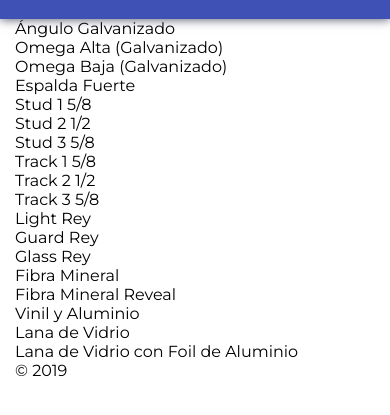
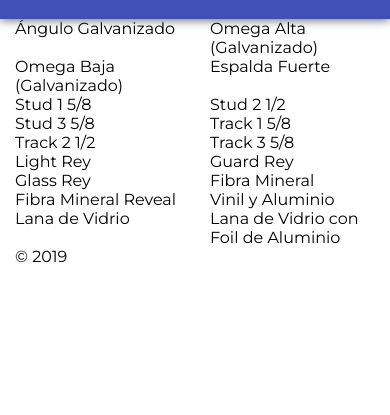
Before and after one commit to chri5bot/gypglass, a Gatsby site: page /catalog in a window 390 px wide. Shown: the part 63-478 px from the top of the page. Built offline with nearby package versions, Linux system fonts and the light colour scheme; Gatsby itself is replaced by a stand-in of ours.

Commit message:
Get products, improve grid, responsive context

```diff
--- a/src/components/Grid/index.js
+++ b/src/components/Grid/index.js
@@ -1,5 +1,4 @@
 import styled from "styled-components"
-import media from "../../styles/media"
 
 export const ContainerFluid = styled.div`
   width: 100%;
@@ -15,9 +14,6 @@ export const Container = styled.div`
   padding-left: 15px;
   margin-right: auto;
   margin-left: auto;
-  display: flex;
-  flex-direction: column;
-  flex-wrap: nowrap;
 
   @media (min-width: 576px) {
     max-width: 540px;
@@ -53,76 +49,57 @@ export const Column = styled.div`
       min-height: 1px;
     `
 
-    if (typeof props.xs == "number") {
+    if (props.xs) {
       const maxWidth = (props.xs / 12) * 100
 
       const generalStyles = `
-        ${
-          maxWidth === 0
-            ? "display: none;"
-            : `flex: 0 0 ${maxWidth}%;
-        max-width: ${maxWidth}%;`
-        }
+        flex: 0 0 ${maxWidth}%;
+        max-width: ${maxWidth}%;
       `
 
       styles += generalStyles
     }
 
-    if (typeof props.sm == "number") {
+    if (props.sm) {
       const maxWidth = (props.sm / 12) * 100
 
       const generalStyles = `
-
-        ${
-          maxWidth === 0
-            ? "display: none;"
-            : `flex: 0 0 ${maxWidth}%;
-        max-width: ${maxWidth}%;`
-        }
+        flex: 0 0 ${maxWidth}%;
+        max-width: ${maxWidth}%;
       `
 
       styles += `
-      @media ${media.sm} {
+        @media (min-width:576px) {
           ${generalStyles}
         }
       `
     }
 
-    if (typeof props.md == "number") {
+    if (props.md) {
       const maxWidth = (props.md / 12) * 100
 
       const generalStyles = `
-
-        ${
-          maxWidth === 0
-            ? "display: none;"
-            : `flex: 0 0 ${maxWidth}%;
-        max-width: ${maxWidth}%;`
-        }
+        flex: 0 0 ${maxWidth}%;
+        max-width: ${maxWidth}%;
       `
 
       styles += `
-      @media ${media.md} {
+        @media (min-width:768px) {
           ${generalStyles}
         }
       `
     }
 
-    if (typeof props.lg == "number") {
+    if (props.lg) {
       const maxWidth = (props.lg / 12) * 100
 
       const generalStyles = `
-
-        ${
-          maxWidth === 0
-            ? "display: none;"
-            : `flex: 0 0 ${maxWidth}%;
-        max-width: ${maxWidth}%;`
-        }
+        flex: 0 0 ${maxWidth}%;
+        max-width: ${maxWidth}%;
       `
 
       styles += `
-      @media ${media.lg} {
+        @media (min-width:992px) {
           ${generalStyles}
         }
       `
--- a/src/components/Products/index.js
+++ b/src/components/Products/index.js
@@ -1,6 +1,7 @@
 import React from "react"
+import { useStaticQuery, graphql } from "gatsby"
+
 import * as Grid from "../Grid"
-import { useStaticQuery, graphql } from "gatsby"
 
 function Products() {
   const {
@@ -21,7 +22,7 @@ function Products() {
     <Grid.Container>
       <Grid.Row>
         {products.map(({ name }) => (
-          <Grid.Column key={name} md={3}>
+          <Grid.Column key={name} md={6} xs={6} lg={3}>
             {name}
           </Grid.Column>
         ))}
--- a/src/context/ContextProviders.js
+++ b/src/context/ContextProviders.js
@@ -2,9 +2,12 @@ import React from "react"
 import PropTypes from "prop-types"
 
 import { ThemeContextProvider } from "./ThemeContext"
+import { MobileContextProvider } from "./MobileContext"
 
 export const ContextProviders = ({ children }) => (
-  <ThemeContextProvider>{children}</ThemeContextProvider>
+  <ThemeContextProvider>
+    <MobileContextProvider>{children}</MobileContextProvider>
+  </ThemeContextProvider>
 )
 ContextProviders.propTypes = {
   children: PropTypes.oneOfType([PropTypes.element, PropTypes.array])
--- /dev/null
+++ b/src/context/MobileContext/index.js
@@ -0,0 +1,40 @@
+import React, { useContext, useState, useEffect } from "react"
+
+const MobileContext = React.createContext()
+
+function useIsMobile(initialIsMobile) {
+  const [isMobile, setIsMobile] = useState(initialIsMobile)
+
+  useEffect(() => {
+    const handleResize = () => {
+      const mql = window.matchMedia(`(max-width: 767px)`)
+      setIsMobile(mql.matches)
+    }
+    window.addEventListener("resize", handleResize)
+    return () => {
+      window.removeEventListener("resize", handleResize)
+    }
+  })
+
+  return isMobile
+}
+
+function useMobileContext() {
+  const context = useContext(MobileContext)
+  if (!context) return false
+  return context
+}
+
+function MobileContextProvider({ children }) {
+  const initialMql = window.matchMedia(`(max-width: 767px)`)
+  const isMobile = useIsMobile(initialMql.matches)
+
+  const value = {
+    isMobile,
+  }
+  return (
+    <MobileContext.Provider value={value}>{children}</MobileContext.Provider>
+  )
+}
+
+export { MobileContextProvider, useMobileContext }
--- a/src/context/index.js
+++ b/src/context/index.js
@@ -1,5 +1,6 @@
 import { ContextProviders } from "./ContextProviders"
 
 export * from "./ThemeContext"
+export * from "./MobileContext"
 
 export { ContextProviders }
```
